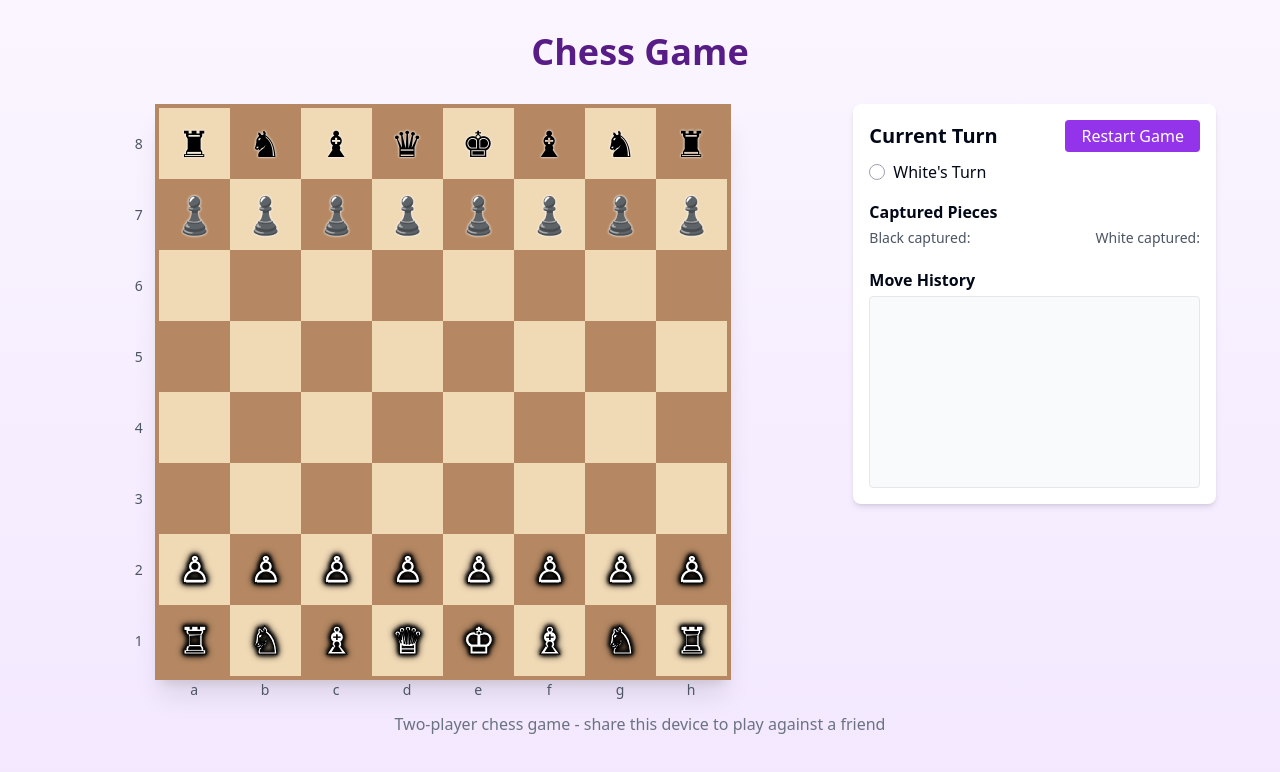
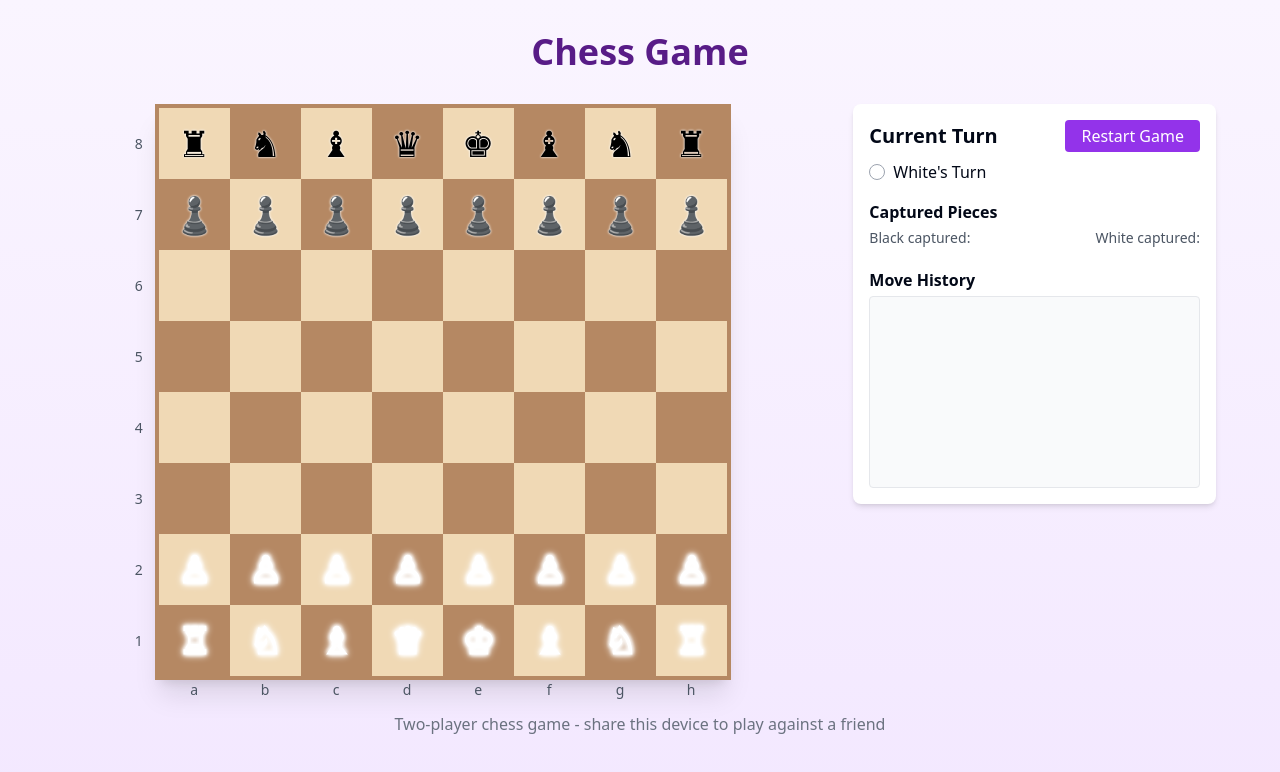
Before and after one commit to Demyke93/chessplayers, a React (Vite) app: page / in a window 1280 px wide. Shown: the top 772 px of the page. Built offline with nearby package versions, Linux system fonts and the light colour scheme.

Commit message:
Fix: White piece outline
Change the outline of the white pieces.

```diff
--- a/src/components/ChessPiece.tsx
+++ b/src/components/ChessPiece.tsx
@@ -50,16 +50,16 @@ const ChessPiece: React.FC<ChessPieceProps> = ({
         touchAction: 'none',
         userSelect: 'none',
         textShadow: piece.color === 'white'
-          ? '0px 0px 4px #000, 0px 0px 4px #000, 0px 0px 4px #000'
+          ? '0px 0px 4px #fff, 0px 0px 4px #fff, 0px 0px 4px #fff'
           : '0px 0px 2px #fff',
         filter: piece.color === 'white'
-          ? 'drop-shadow(0px 0px 3px rgba(0,0,0,1))'
+          ? 'drop-shadow(0px 0px 3px rgba(255,255,255,1))'
           : 'drop-shadow(0px 0px 1px rgba(255,255,255,0.5))',
         transform: 'scale(1.0)',
         // Ensure white pieces are fully opaque with solid fill
         ...(piece.color === 'white' && {
           WebkitTextFillColor: '#FFFFFF',
-          WebkitTextStroke: '1px #000',
+          WebkitTextStroke: '1px #fff',
           fontWeight: 'bold'
         })
       }}
```
